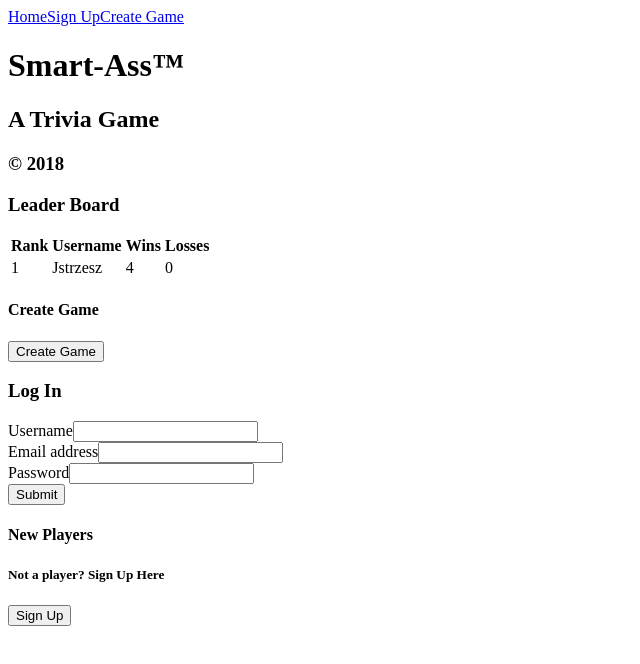
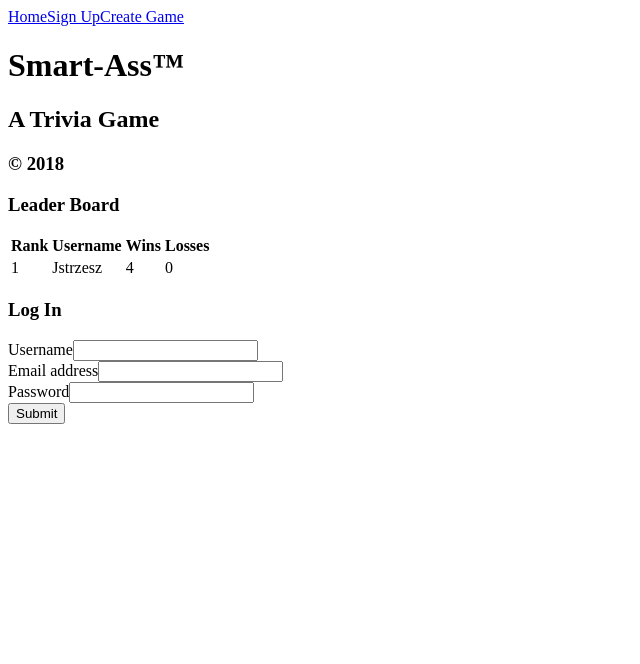
Before and after one commit to AmeriCainIdol/SmartAss, a React app: page / in a window 1280 px wide. Shown: the top 664 px of the page, without its empty margins (0-640 px from the left). Built offline with nearby package versions, Linux system fonts and the light colour scheme; the HTML template or start-up script is replaced by a standard one.

Commit message:
Removed sign_up/gameCreation formatting from Home Page

```diff
--- a/front-end/src/components/gameCreation.jsx
+++ b/front-end/src/components/gameCreation.jsx
@@ -1,13 +1,12 @@
-import React from 'react';
+import React, { Component } from 'react';
 
-class GameCreation extends React.Component {
+class GameCreation extends Component {
   constructor(props) {
     super(props);
   }
 
   render () {
     return (
-
       <div className="container-fluid">
         <div className="row">
           <div className="col-md-4">
--- a/front-end/src/components/home.jsx
+++ b/front-end/src/components/home.jsx
@@ -1,7 +1,8 @@
 import React, { Component } from 'react';
-import { BrowserRouter as Router, Route, Link } from 'react-router-dom';
+import { BrowserRouter, Route, NavLink } from 'react-router-dom';
 import SignUp from './sign_up.jsx';
 import GameCreation from './gameCreation.jsx';
+
 
 class Home extends Component {
   constructor(props) {
@@ -10,7 +11,7 @@ class Home extends Component {
 
   render () {
     return (
-      <Router>
+      <BrowserRouter>
         <div className="container-fluid">
           <h1>Smart-Ass™</h1>
           <h2>A Trivia Game</h2>
@@ -38,11 +39,11 @@ class Home extends Component {
                       </tr>
                     </tbody>
                   </table>
-                  <h4>Create Game</h4>
-                  <Link to="/gameCreation">
+                    {/* <h4>Create Game</h4>
+                    <NavLink to="/gameCreation">
                       <button type="submit" className="btn btn-primary">Create Game</button>
                       <Route path="/gameCreation" component={GameCreation} />
-                  </Link>
+                    </NavLink> */}
                 </div>
 
                 <div className="col-md-4">
@@ -70,19 +71,19 @@ class Home extends Component {
                       Submit
                   </button>
                   </form>
-                <h4>New Players</h4>
+                  {/* <h4>New Players</h4>
                   <h5>Not a player? Sign Up Here </h5>
-                <Link to="/sign_up">
+                  <NavLink to="/sign_up">
                     <button type="submit" className="btn btn-primary">Sign Up</button>
 
                     <Route path="/sign_up" component={ SignUp } />
-                </Link>
+                  </NavLink> */}
                 </div>
               </div>
             </div>
           </div>
         </div>
-      </Router>
+      </BrowserRouter>
     )
   }
 
--- a/front-end/src/components/navigation.jsx
+++ b/front-end/src/components/navigation.jsx
@@ -1,4 +1,4 @@
-import React, { Component } from 'react';
+import React from 'react';
 import { NavLink } from 'react-router-dom';
 
 const Navigation = () => {
--- a/front-end/src/index.jsx
+++ b/front-end/src/index.jsx
@@ -1,6 +1,6 @@
 import React, { Component } from 'react';
 import ReactDOM from 'react-dom';
-import { BrowserRouter, Route, Link } from 'react-router-dom';
+import { BrowserRouter, Route, Switch } from 'react-router-dom';
 import Home from './components/home.jsx';
 import SignUp from './components/sign_up.jsx';
 import GameOver from './components/gameOver.jsx';
@@ -26,11 +26,11 @@ class App extends Component {
       <BrowserRouter>
         <div>
           <Navigation />
-            <div>
+            <Switch>
               <Route exact={true} path="/" component={ Home } />
               <Route path="/sign_up" component={ SignUp } />
               <Route path="/gameCreation" component={ GameCreation } />
-            </div>
+            </Switch>
         </div>
       </BrowserRouter>
     )
```
Also changed, not shown: 1 other file (tests, documents, lock files or other folders). Lines whose indentation alone changed are shown as unchanged.
